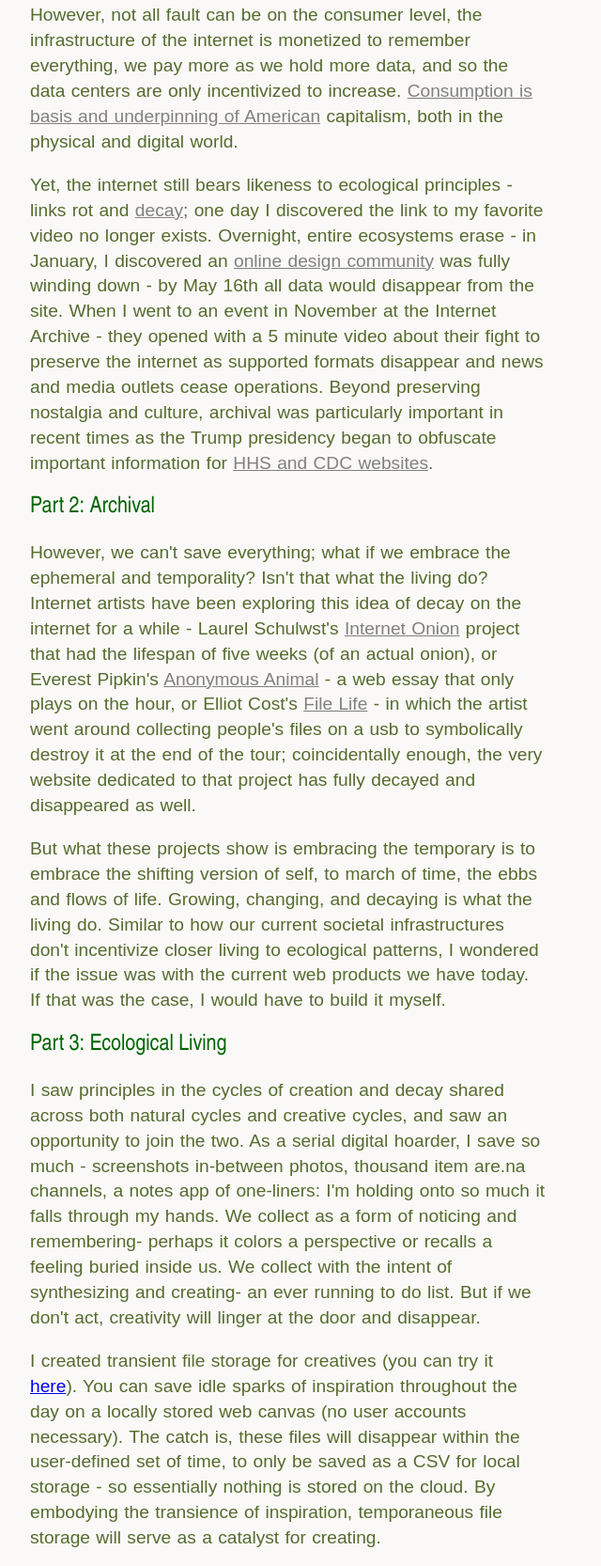
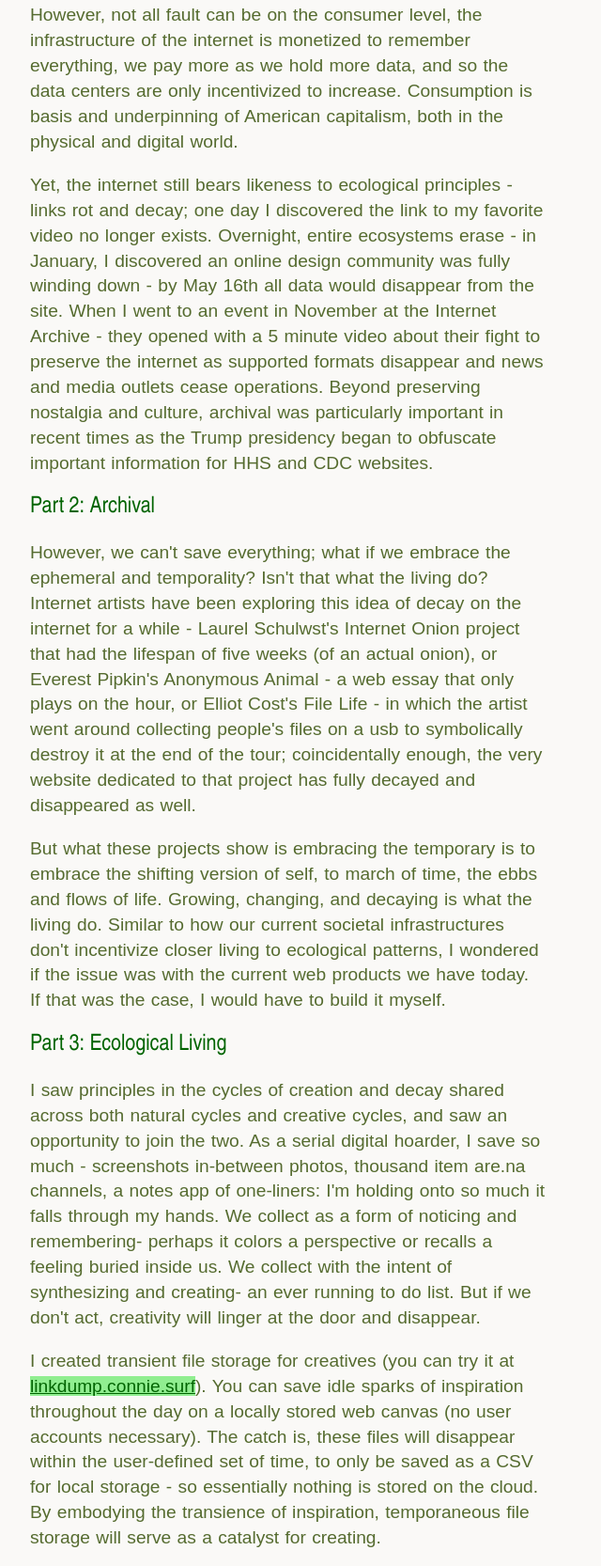
Before and after one commit to connieliu0/decaying-essay, a plain HTML site: page index.html in a window 1280 px wide. Shown: the part 964-2630 px from the top of the page at 94% size, without its empty margins (0-640 px from the left). Drawn offline with nearby package versions, Linux system fonts and the light colour scheme; animation ran at ten frames a second; a script that the page names is missing.

Commit message:
I'm done and that took forever

```diff
--- a/index.html
+++ b/index.html
@@ -27,8 +27,6 @@
       hill or burned. Later that same day we visited a recycling plant, on top all the bales of
       heavily compressed plastic, the operator told us that only
       <span
-        data-multi-links='[
-      {"url": "https://discardstudies.com/2015/06/05/how-the-ocean-clean-up-array-fundamentally-misunderstands-marine-plastics-and-causes-harm/#:~:text=Even recycling is,on the topic.", "description": "Recycling is an excuse for excess consumption instead of acknowledging it as unsustainable."}]'
         >5% of all plastic</span
       >
       ends up getting recycled. All of a sudden, I became viscerally aware of the
@@ -42,19 +40,15 @@
       so effortless. </span><span class="sent" data-category="Infrastructure / Internet / Internet infra">In reality there is an immense physicality to the internet, connections made
       through
       <span
-        data-multi-links='[{"url": "https://www.theverge.com/c/24070570/internet-cables-undersea-deep-repair-ships", "description": "Underwater sea cables that connect the internet"}]'
       >underwater sea cables</span>, </span><span class="sent" data-category="Infrastructure / Physical storage">data is stored in
       <span
-        data-multi-links='[{"url": "https://everestpipkin.medium.com/it-was-raining-in-the-data-center-9e1525c37cc3", "description": "Massive data centers that store our digital information"}]'
       >massive data centers</span>
       amongst the midwest, </span><span class="sent" data-category="Infrastructure / AI infra">and the massive processing needed to train
       <span
-        data-multi-links='[{"url": "https://www.theatlantic.com/technology/archive/2024/09/microsoft-ai-oil-contracts/679804/", "description": "New technologies that require significant computing resources"}]'
       >new technologies</span>. </span><span class="sent" data-category="Infrastructure / Internet / Size of the web">Similar to how I became aware of the pervasive weight of plastic consumption, I became
       aware of the overwhelming weight of data - an hour of Netflix is 1GB of data, an AI query is 3
       times the amount of a google search, even using
       <span
-        data-multi-links='[{"url": "https://endtimes.dev/why-lowercase-letters-save-data/", "description": "How lowercase letters consume less energy than uppercase letters"}]'
       >upper case</span> letters is more
       energy than lower case.</span> <span class="sent" data-category="Small storage / Lightweight tools">When trying to optimize my personal website, I realized the majority
       of the weight was in images, and I manually resaved each one as .webp in an attempt to
@@ -65,18 +59,16 @@
       <span class="sent" data-category="Infrastructure / Physical storage">However, not all fault can be on the consumer level, the infrastructure of the internet is
       monetized to remember everything, we pay more as we hold more data, and so the data centers
       are only incentivized to increase.</span>
-      <span data-multi-links='[{"url": "https://x.com/_KarenHao/status/1883878020509044939", "description": "how deepseek disrupted overconsumption"}]'>   Consumption is basis and underpinning of American</span>
+      <span>   Consumption is basis and underpinning of American</span>
       capitalism, both in the physical and digital world.
     </p>
     <p>
       <span class="sent" data-category="Link rot / Realities of link rot">Yet, the internet still bears likeness to ecological principles - links rot and
       <span
-        data-multi-links='[{"url": "https://www.instagram.com/reel/DAZGAbRvfCY/", "description": "Example of link decay and digital impermanence"}]'
       >decay</span>; one day I
       discovered the link to my favorite video no longer exists. Overnight, entire ecosystems erase
       - in January, I discovered an
       <span
-        data-multi-links='[{"url": "https://read.cv/a-new-chapter", "description": "Online design community that was shutting down"}]'
       >online design community</span> was fully
       winding down - by May 16th all data would disappear from the site.</span> <span class="sent" data-category="Archive / Tools">When I went to an event in
       November at the Internet Archive - they opened with a 5 minute video about their fight to
@@ -86,7 +78,6 @@
       operations. </span><span class="sent" data-category="Archive / Philosophies">Beyond preserving nostalgia and culture, archival was particularly important in
       recent times as the Trump presidency began to obfuscate important information for
       <span
-        data-multi-links='[{"url": "https://www.theguardian.com/us-news/2025/feb/11/trump-dei-cdc-fda", "description": "How important healthcare information was removed from government websites"}]'
       >HHS and CDC websites</span>.</span>
     </p>
     <h2>Part 2: Archival</h2>
@@ -94,16 +85,12 @@
       <span class="sent" data-category="Websites of nature / ephemeral websites">However, we can't save everything; what if we embrace the ephemeral and temporality? Isn't
       that what the living do? Internet artists have been exploring this idea of decay on the
       internet for a while - Laurel Schulwst's
-      <span
-        data-multi-links='[{"url": "https://laurelschwulst.com/e/internet-onion/", "description": "Project with the lifespan of five weeks (of an actual onion)"}]'
-      >Internet Onion</span>
+      Internet Onion</span>
       project that had the lifespan of five weeks (of an actual onion), </span><span class="sent" data-category="Websites of nature / Websites that cycle">or Everest Pipkin's
       <span
-        data-multi-links='[{"url": "https://anonymous-animal.neocities.org/", "description": "A web essay that only plays on the hour"}]'
       >Anonymous Animal</span> - a web essay that
       only plays on the hour, </span><span class="sent" data-category="Websites of nature / Websites that decay">or Elliot Cost's
       <span
-        data-multi-links='[{"url": "https://sites.elliott.computer/file-life/", "description": "Project where the artist collected files to symbolically destroy them"}]'
       >File Life</span> - in which the artist went
       around collecting people's files on a usb to symbolically destroy it at the end of the tour;
       coincidentally enough, the very website dedicated to that project has fully decayed and
@@ -118,27 +105,27 @@
     </p>
     <h2>Part 3: Ecological Living</h2>
     <p>
-      <span class="sent" data-category="Small storage / Lightweight tools">I saw principles in the cycles of creation and decay shared across both natural cycles and
-      creative cycles, and saw an opportunity to join the two. As a serial digital hoarder, I save
+     I saw principles in the cycles of creation and decay shared across both <span class="sent" data-category="Websites / Websites that cycle">natural cycles and
+      creative cycles, and saw an opportunity to join the two</span>. As a serial digital hoarder, I save
       so much - screenshots in-between photos, thousand item are.na channels, a notes app of
-      one-liners: I'm holding onto so much it falls through my hands. We collect as a form of
+      one-liners: I'm holding onto so much it falls through my hands.  <span class="sent" data-category="Archive / Philosophies">We collect as a form of
       noticing and remembering- perhaps it colors a perspective or recalls a feeling buried inside
       us. We collect with the intent of synthesizing and creating- an ever running to do list. But
-      if we don't act, creativity will linger at the door and disappear.</span>
+      if we don't act, creativity will linger at the door and disappear. </span>
     </p>
     <p>
-      <span class="sent" data-category="Small storage / Localfirst">I created transient file storage for creatives (you can try it
-      <a href="https://linkdump.connie.surf/" target="_blank">here</a>). You can save idle sparks of
+      I created transient file storage for creatives (you can try it at
+      <a href="https://linkdump.connie.surf/" style="color: darkgreen; background-color: lightgreen;"  target="_blank">linkdump.connie.surf</a>). You can save idle sparks of
       inspiration throughout the day on a locally stored web canvas (no user accounts necessary).
       The catch is, these files will disappear within the user-defined set of time, to only be saved
       as a CSV for local storage - so essentially nothing is stored on the cloud. By embodying the
-      transience of inspiration, temporaneous file storage will serve as a catalyst for creating.</span>
+      transience of inspiration, temporaneous file storage will serve as a catalyst for creating.
     </p>
     <p>
       <span class="sent" data-category="Link rot / Benefits of letting go of">Sometimes I think the internet is purposely built for remembering too much as a revenue driver
       - as we hold more data, we pay more. But we need to let go to allow for transformation of our
-      ideas, and ourselves.</span> <span class="sent" data-category="Internet in organic">To allow a proper goodbye to remnants of the past, what better than to
-      create from the experiences which made us who we were in that exact point in time?</span>
+      ideas, and ourselves.</span> To allow a proper goodbye to remnants of the past, what better than to
+      create from the experiences which made us who we were in that exact point in time?
     </p>
     <div class="spacer"></div>
   </main>
--- a/script.js
+++ b/script.js
@@ -136,6 +136,7 @@ const SECTION_IMAGES = {
   'Link rot / Realities of link rot': './content/realitiesoflinkrot.jpg',
   'Internet in organic': './content/internetinorganic.jpg',
   'Permacomputing': './content/Permacomputing.jpg',
+  'Archive / Tools': './content/tools.jpg',
   'Infrastructure / Physical storage': './content/Physicalstorage.jpg',
   'Infrastructure / Internet / Size of the web': './content/sizeofweb.jpg',
 };
```
Also changed, not shown: content/tools.jpg (renamed from content/sizeofweb.jpg).
